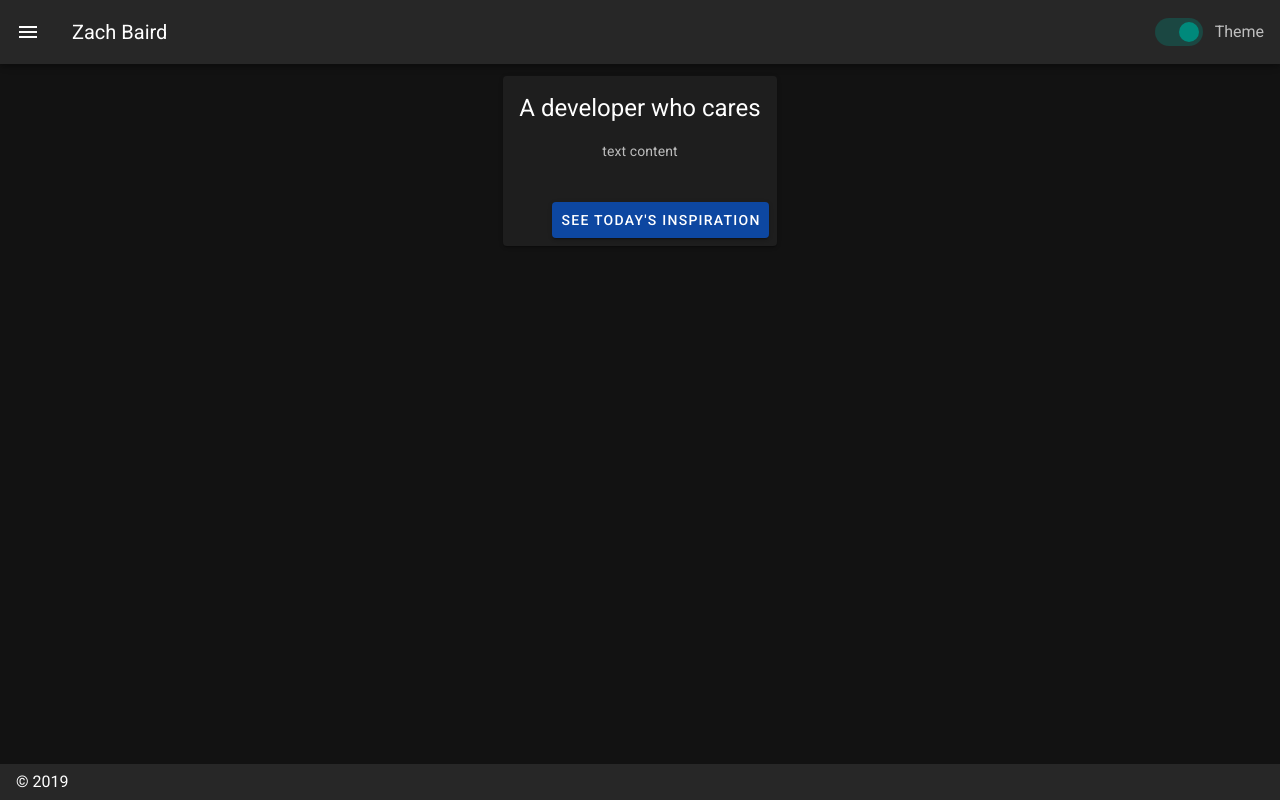
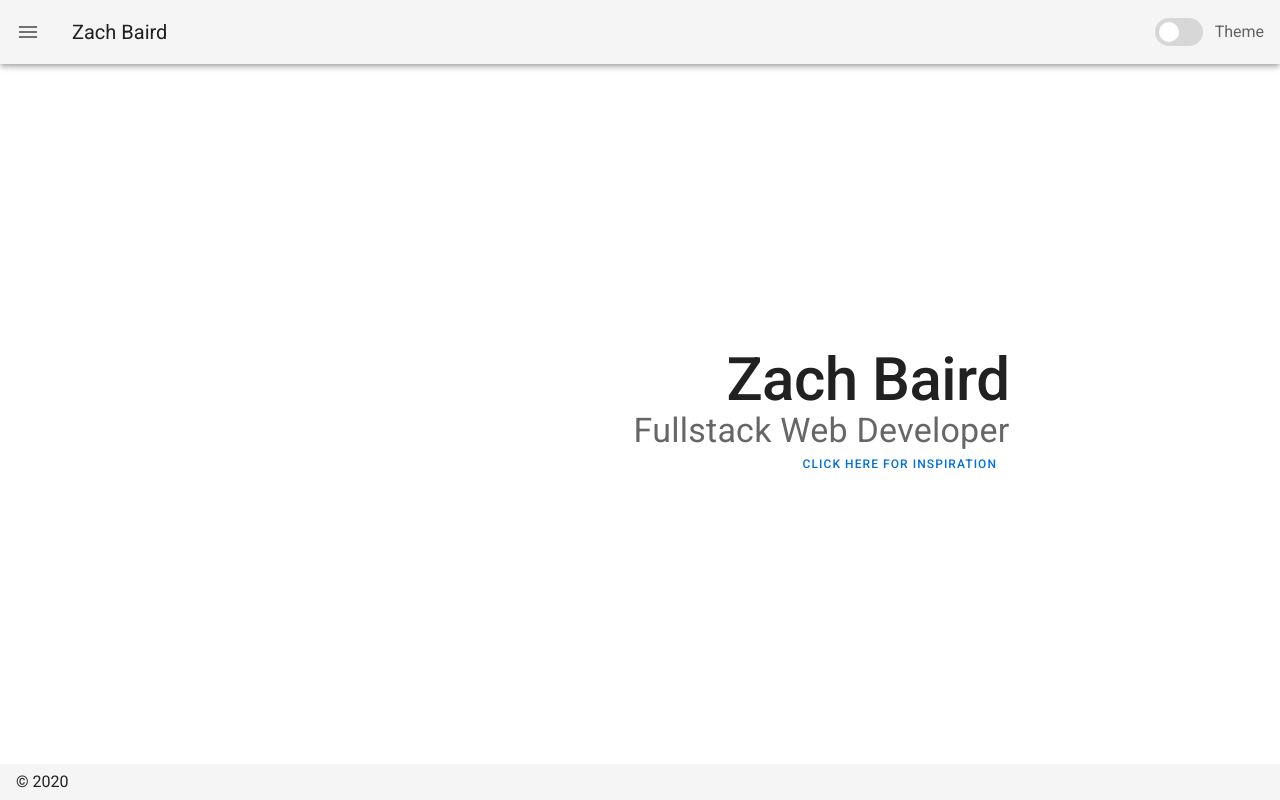
Before and after one commit to ZachBaird/mainsite, a Nuxt app: page / in a window 1280 px wide. Built offline with nearby package versions, Linux system fonts and the light colour scheme.

Commit message:
Adding random quote generation. Changing welcome page.

```diff
--- a/layouts/default.vue
+++ b/layouts/default.vue
@@ -1,5 +1,5 @@
 <template>
-  <v-app dadrk>
+  <v-app>
     <v-navigation-drawer
       v-model="drawer"
       :clipped="clipped"
@@ -15,7 +15,9 @@
           exact
         >
           <v-list-item-action>
-            <v-icon>{{ item.icon }}</v-icon>
+            <v-icon class="primary--text">
+              {{ item.icon }}
+            </v-icon>
           </v-list-item-action>
           <v-list-item-content>
             <v-list-item-title v-text="item.title" />
@@ -28,21 +30,22 @@
       fixed
       app
     >
-      <v-app-bar-nav-icon @click.stop="drawer = !drawer" />
+      <v-app-bar-nav-icon
+        @click.stop="drawer = !drawer"
+      />
       <v-toolbar-title v-text="title" />
       <v-spacer />
       <v-switch
+        v-model="$vuetify.theme.dark"
         label="Theme"
-        v-model="$vuetify.theme.dark"
-        :color="$vuetify.theme.themes.dark.info"
-        class="switch-center ma-0"
+        class="primary--text switch-center ma-0"
+        color="primary"
         inset
         hide-details
-      >
-      </v-switch>
+      />
     </v-app-bar>
     <v-content>
-      <v-container>
+      <v-container fill-height>
         <nuxt />
       </v-container>
     </v-content>
@@ -50,7 +53,7 @@
       :fixed="fixed"
       app
     >
-      <span>&copy; 2019</span>
+      <span>&copy; 2020</span>
     </v-footer>
   </v-app>
 </template>
@@ -66,11 +69,11 @@ export default {
       items: [
         {
           icon: 'mdi-apps',
-          title: 'Main',
+          title: 'Home',
           to: '/'
         },
         {
-          icon: 'mdi-chart-bubble',
+          icon: 'mdi-lightbulb',
           title: 'Inspire',
           to: '/inspire'
         }
@@ -80,18 +83,3 @@ export default {
   }
 }
 </script>
-
-<style scoped>
-.switch-center {
-  display: flex;
-  justify-content: center;
-}
-
-.switch-center .v-input__slot {
-  margin-bottom: 0 !important;
-}
-
-.switch-center .v-messages {
-  min-height: 0 !important;
-}
-</style>
--- a/nuxt.config.js
+++ b/nuxt.config.js
@@ -59,25 +59,25 @@ export default {
   vuetify: {
     customVariables: ['~/assets/variables.scss'],
     theme: {
-      dark: true,
+      dark: false,
       themes: {
         dark: {
-          primary: colors.blue.darken4,
-          accent: colors.grey.darken3,
+          primary: '#2b95ff',
+          accent: '#006fde',
           secondary: colors.amber.darken3,
           info: colors.teal.darken1,
           warning: colors.amber.base,
-          error: colors.deepOrange.accent4,
+          error: colors.red.lighten3,
           success: colors.green.accent3
         },
         light: {
-          primary: colors.blue.darken2,
-          accent: colors.grey,
-          secondary: colors.amber,
-          info: colors.teal,
-          warning: colors.amber.darken3,
-          error: colors.deepOrange,
-          success: colors.green
+          primary: '#006fde',
+          accent: '#2b95ff',
+          secondary: '#78bbff',
+          info: colors.white,
+          warning: colors.pink.darken3,
+          error: colors.red.lighten3,
+          success: colors.green.accent3
         }
       }
     }
--- a/pages/index.vue
+++ b/pages/index.vue
@@ -1,40 +1,22 @@
 <template>
-  <v-layout
-    column
-    justify-center
-    align-center
-  >
-    <v-flex
-      xs12
-      sm10
-      md8
-    >
-      <div class="text-center">
-        <v-card>
-          <v-card-title class="headline">
-           A developer who cares
-          </v-card-title>
-          <v-card-text>
-            <p>text content</p>
-          </v-card-text>
-          <v-card-actions>
-            <v-spacer />
-            <v-btn
-              color="primary"
-              nuxt
-              to="/inspire"
-            >
-              See today's inspiration
-            </v-btn>
-          </v-card-actions>
-        </v-card>
+  <v-layout align-center>
+    <v-flex>
+      <div class="text-right" style="max-width: 950px">
+        <h2 class="display-3 font-weight-medium">
+          Zach Baird
+        </h2>
+        <p class="text--secondary display-1 font-weight-regular mb-0">
+          Fullstack Web Developer
+        </p>
+        <v-btn text small color="primary" to="/inspire" class="my-0">
+          Click here for inspiration
+        </v-btn>
       </div>
     </v-flex>
   </v-layout>
 </template>
 
 <script>
-
 export default {
   components: {}
 }
--- a/pages/inspire.vue
+++ b/pages/inspire.vue
@@ -1,19 +1,50 @@
 <template>
-  <v-layout>
+  <v-layout align-center>
     <v-flex class="text-center">
-      <img
-        src="/v.png"
-        alt="Vuetify.js"
-        class="mb-5"
-      >
       <blockquote class="blockquote">
-        &#8220;First, solve the problem. Then, write the code.&#8221;
+        &#8220;{{ chosenQuote.quote }}&#8221;
         <footer>
           <small>
-            <em>&mdash;John Johnson</em>
+            <em>&mdash;{{ chosenQuote.from }}</em>
           </small>
         </footer>
       </blockquote>
     </v-flex>
   </v-layout>
 </template>
+
+<script>
+export default {
+  data () {
+    return {
+      quotes: [
+        {
+          from: 'John Johnson',
+          quote: 'First, solve the problem. Then, write the code.'
+        },
+        {
+          from: 'Lucius Seneca',
+          quote: 'Luck is what happens when preparatation meets opportunity'
+        },
+        {
+          from: 'Lucius Seneca',
+          quote: 'Difficulties strenghten the mind, as labor does the body.'
+        },
+        {
+          from: 'Harold Abelson',
+          quote: 'Programs must be written for people to read, and only incidentally for machines to execute.'
+        },
+        {
+          from: 'Uncle Bob',
+          quote: 'Truth can only be found in one place: the code.'
+        }
+      ]
+    }
+  },
+  computed: {
+    chosenQuote () {
+      return this.quotes[Math.floor(Math.random() * this.quotes.length)]
+    }
+  }
+}
+</script>
```
Also changed, not shown: .eslintrc.js.
